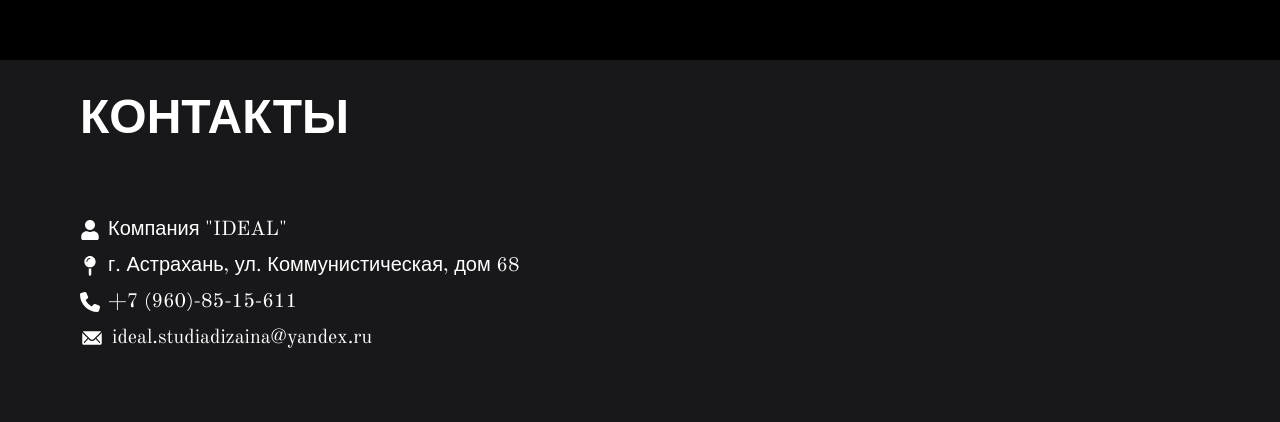
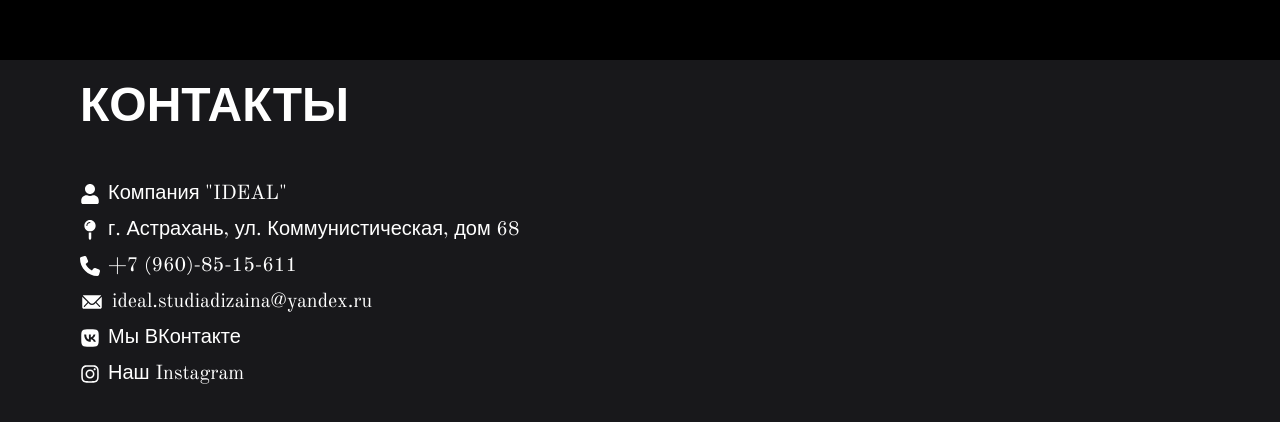
Before and after one commit to khudobin-v/ideal-design, a Next.js app: page / in a window 1280 px wide. Shown: the part 3940-4362 px from the top of the page. Built offline with nearby package versions, Linux system fonts and the light colour scheme.

Commit message:
Добавление новых ссылок и исправление отображения на мобильных устройствах

```diff
--- a/src/components/molecules/contacts-block/contacts-block.molecula.tsx
+++ b/src/components/molecules/contacts-block/contacts-block.molecula.tsx
@@ -1,14 +1,17 @@
 import { FaMapPin, FaUser } from "react-icons/fa";
+import { FaPhone, FaVk } from "react-icons/fa6";
 
 import Link from "next/link";
-import { FaPhone } from "react-icons/fa6";
+import { FaInstagram } from "react-icons/fa";
 import { IoIosMail } from "react-icons/io";
 
 export const ContactsBlock = () => {
   return (
     <div className="flex h-full w-full flex-col justify-around">
-      <h1 className="ml-20 text-5xl font-semibold uppercase">Контакты</h1>
-      <div className="ml-20">
+      <h1 className="ml-20 text-5xl font-semibold uppercase max-sm:ml-4">
+        Контакты
+      </h1>
+      <div className="ml-20 max-sm:ml-4">
         <ul className="flex flex-col gap-2 text-xl">
           <li className="flex items-center gap-2">
             <FaUser size={20} />
@@ -43,6 +46,24 @@
               ideal.studiadizaina@yandex.ru
             </Link>
           </li>
+          <li className="flex items-center gap-2">
+            <FaVk size={20} />
+            <Link
+              className="hover:underline"
+              href="https://vk.com/idealdesign2024"
+            >
+              Мы ВКонтакте
+            </Link>
+          </li>
+          <li className="flex items-center gap-2">
+            <FaInstagram size={20} />
+            <Link
+              className="hover:underline"
+              href="https://www.instagram.com/ideal__interior30/profilecard/?igsh=eWF4OHlrcTZkamo1"
+            >
+              Наш Instagram
+            </Link>
+          </li>
         </ul>
       </div>
       <iframe
```
